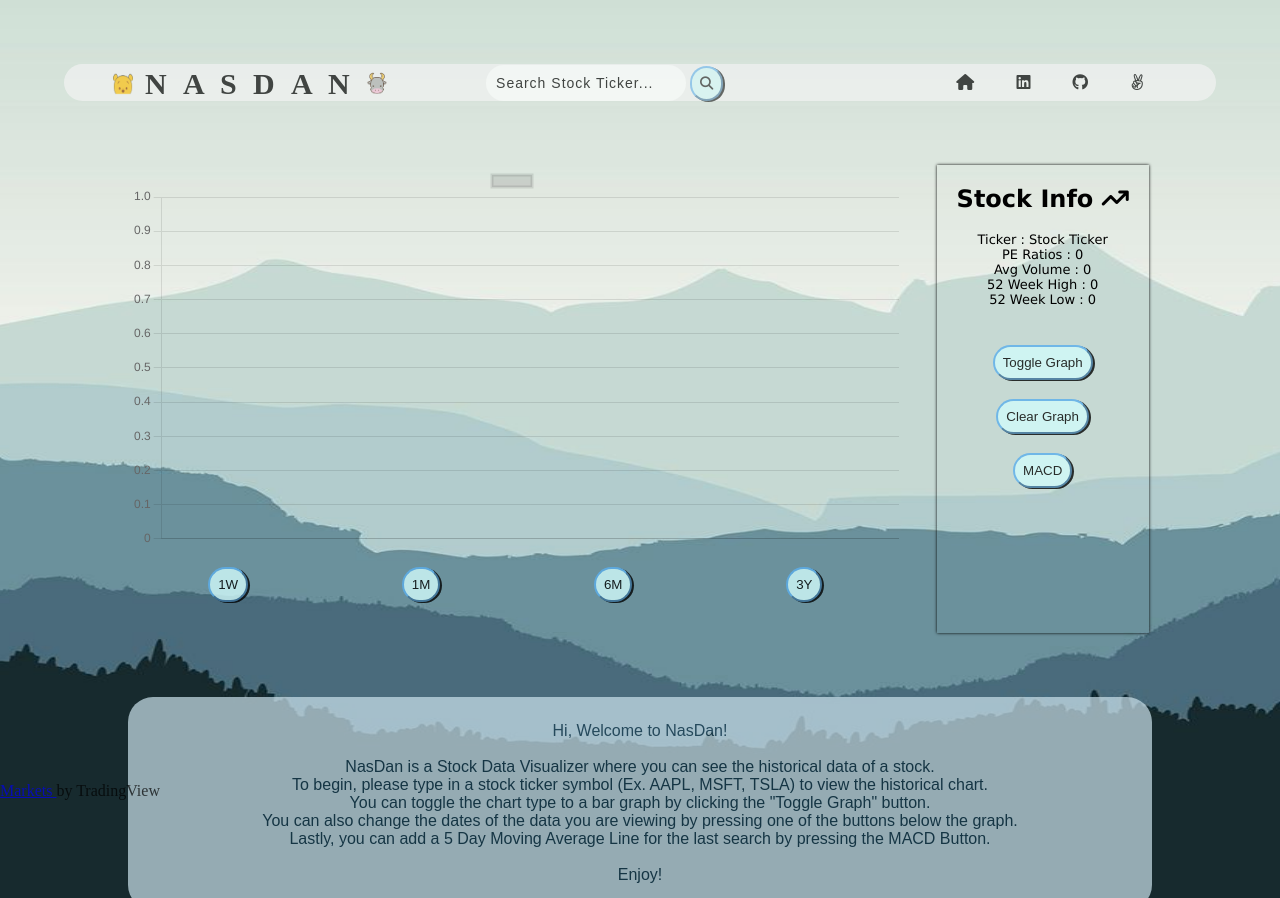
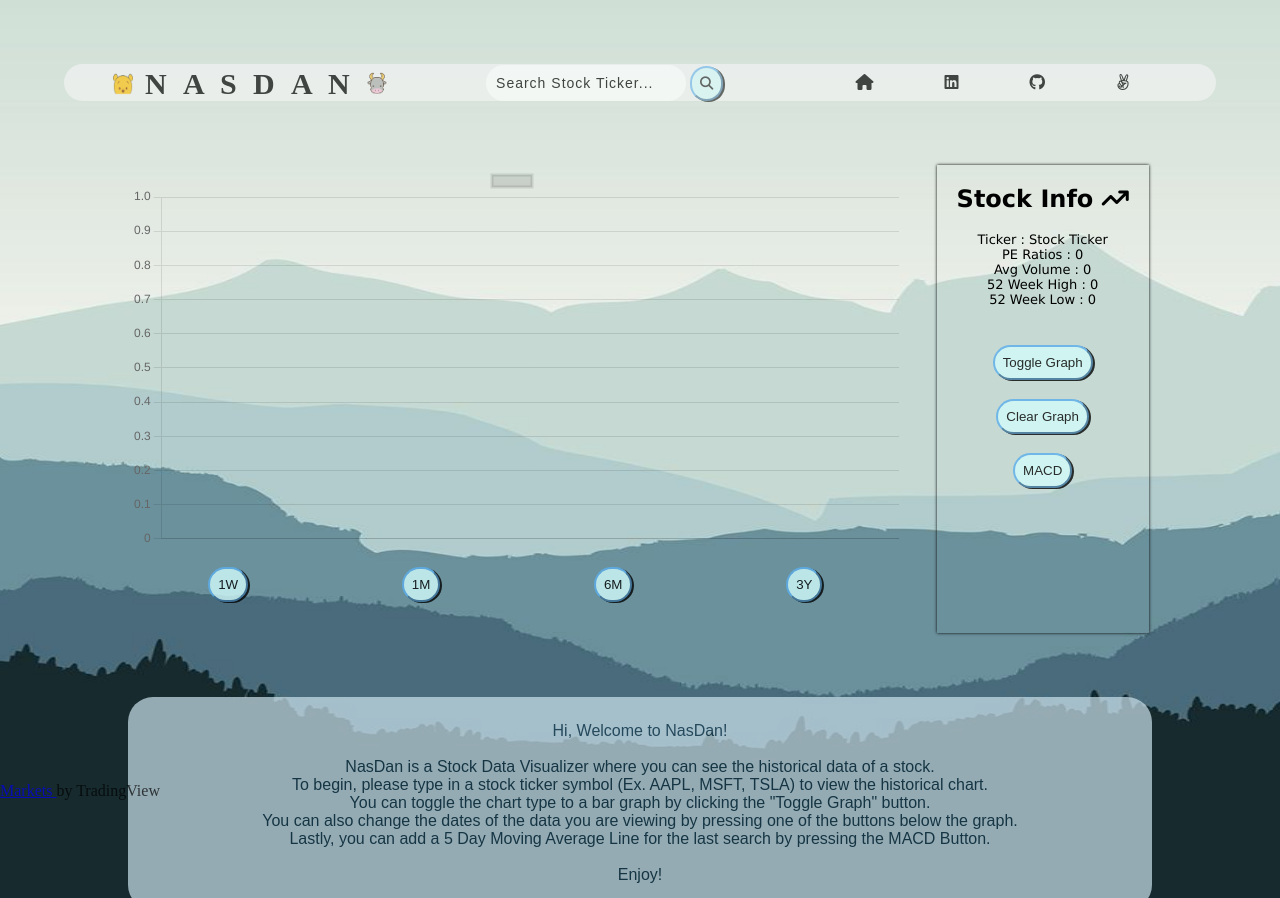
Before and after one commit to DLi53/JSProject-NasDan, a website built with webpack: page index.html in a window 1280 px wide. Shown: the top 898 px of the page. Built offline with nearby package versions, Linux system fonts and the light colour scheme; a script that the page names is missing.

Commit message:
navlinks

```diff
--- a/src/styles/style.css
+++ b/src/styles/style.css
@@ -149,7 +149,7 @@ li:hover {
 .navlinks {
     display: flex;
     justify-content: space-around;
-    padding-left: 10%;
+    /* padding-left: 10%; */
     width: 30%;
 }
 
```
Also changed, not shown: dist/main.css.
